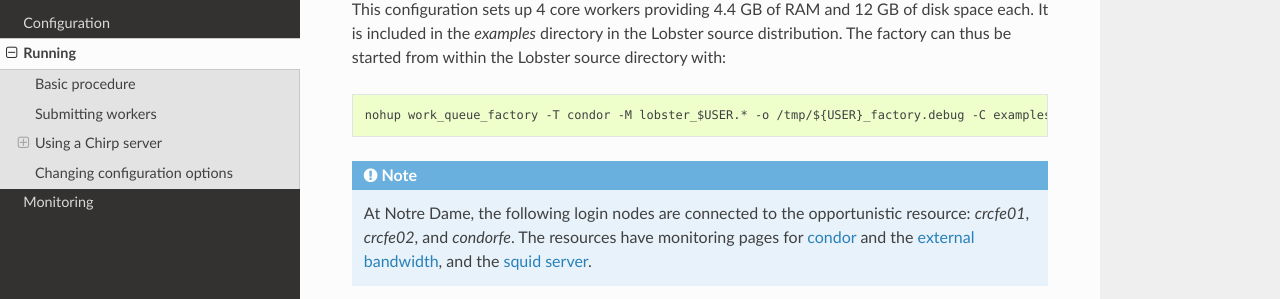
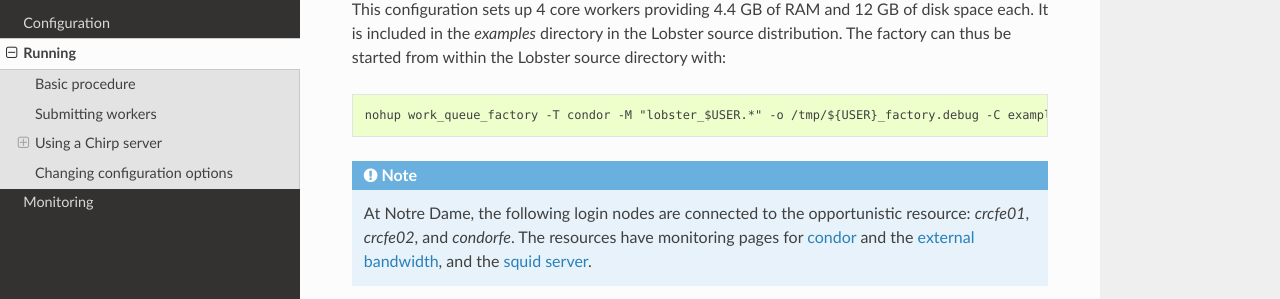
Before and after one commit to NDCMS/lobster, a Sphinx documentation site: the page built from docs/run.rst, in a window 1280 px wide and 900 px high, scrolled down 1227 px. Shown: the part 152-451 px from the top of the window. Built offline with Sphinx 7.4.7 and the Read the Docs theme 2.0.0, drawn with Linux system fonts in a browser that asks for light colours.

```diff
--- a/docs/run.rst
+++ b/docs/run.rst
@@ -58,7 +58,7 @@ of disk space each.  It is included in the `examples` directory in the
 Lobster source distribution.  The factory can thus be started from within
 the Lobster source directory with::
 
-    nohup work_queue_factory -T condor -M lobster_$USER.* -o /tmp/${USER}_factory.debug -C examples/factory.json > /tmp/${USER}_factory.log &
+    nohup work_queue_factory -T condor -M "lobster_$USER.*" -o /tmp/${USER}_factory.debug -C examples/factory.json > /tmp/${USER}_factory.log &
 
 .. note::
    At Notre Dame, the following login nodes are connected to the
```
